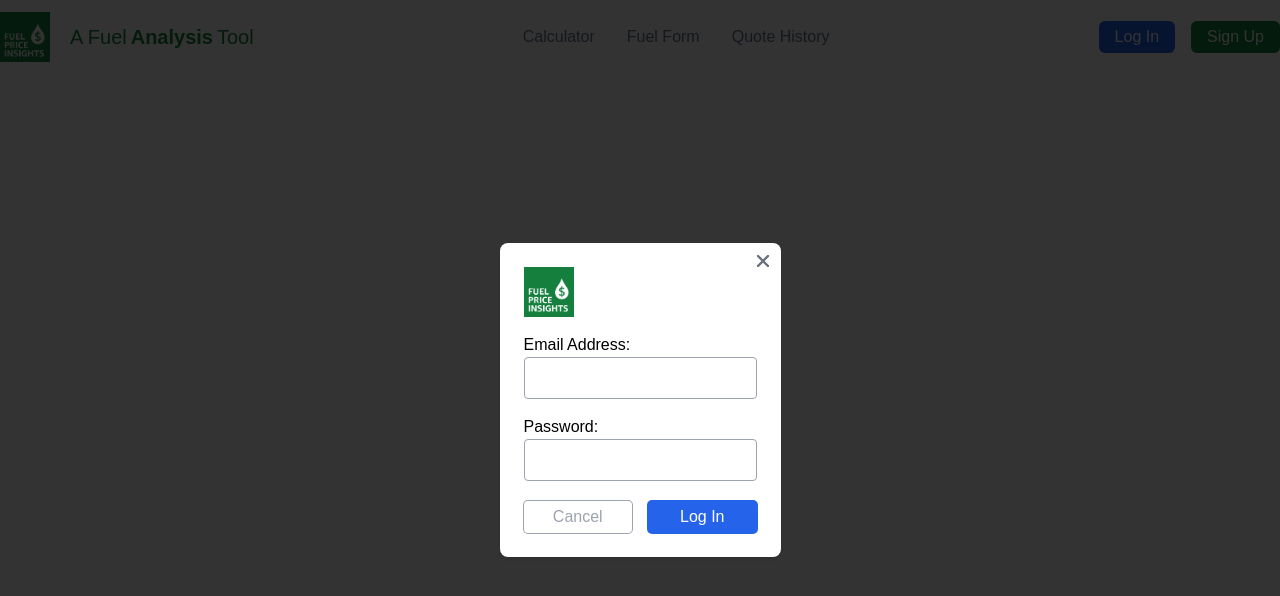
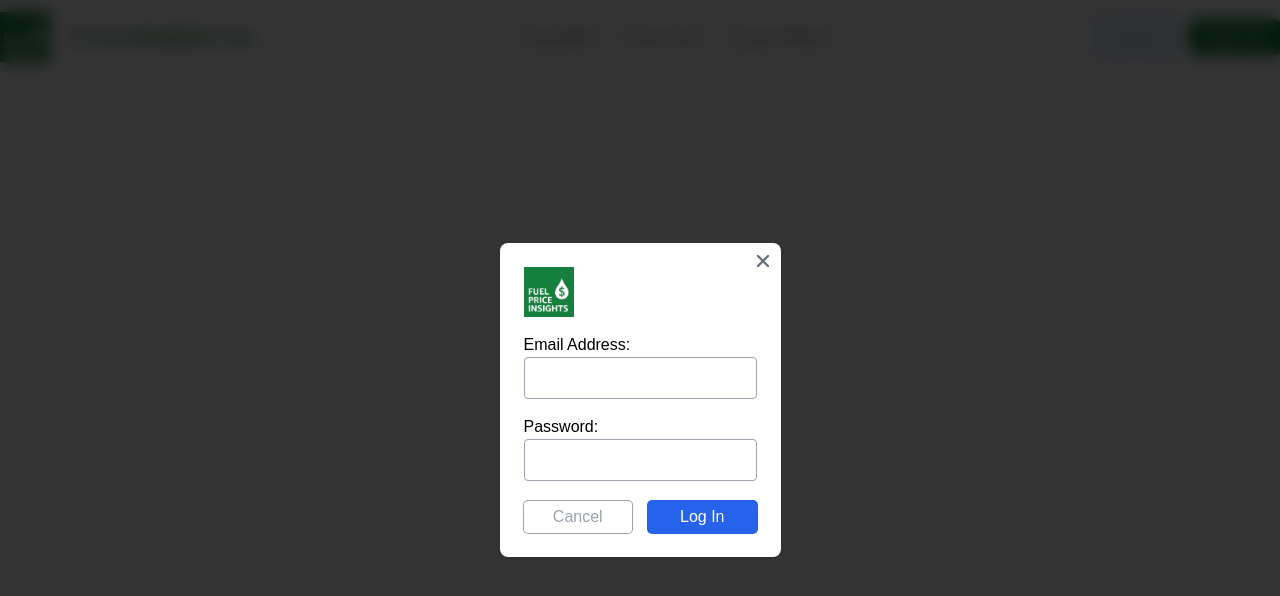
Before and after one commit to caoboyeehaw/fuel-price-insights, a Next.js app: page / in a window 1280 px wide. Both pictures are taken after a click on the element "Log In". Shown: the top 596 px of the page. Built offline with nearby package versions, Linux system fonts and the light colour scheme.

Commit message:
glass morphic thingy

```diff
--- a/src/components/Navbar.tsx
+++ b/src/components/Navbar.tsx
@@ -77,11 +77,11 @@ const Navbar = () => {
               <Link className={`text-md rounded-lg px-4 py-2 ${router.pathname === "/quotehistory" ? "text-black" : "text-slate-500 hover:text-black"}`} href="/quotehistory">Quote History</Link>
             </div>
             <div className="flex space-x-4 items-center">
-            <div onClick={() => setShowModal(true)} className="text-md flex items-center rounded-md px-4 py-1 bg-blue-600 hover:bg-blue-700 text-white">
-              <span className="mx-auto">Log In</span>
+            <div onClick={() => setShowModal(true)} className="ring-2 ring-blue-600 bg-white hover:blue-600 hover:text-white text-blue-600 text-md flex items-center rounded-md px-4 py-1  hover:bg-blue-700 ">
+              <span className="mx-auto cursor-pointer">Log In</span>
             </div>
-              <div onClick={() => setShowModalSignup(true)} className="text-md flex items-center rounded-md hover:shadow-none px-4 py-1 bg-green-700 hover:bg-green-800 text-white">
-                <span className="mx-auto">Sign Up</span>
+              <div onClick={() => setShowModalSignup(true)} className="ring-2 ring-green-700 hover:ring-green-800 text-md flex items-center rounded-md hover:shadow-none px-4 py-1 bg-green-700 hover:bg-green-800 text-white">
+                <span className="mx-auto cursor-pointer">Sign Up</span>
               </div>
             </div>
           </nav>
@@ -89,10 +89,10 @@ const Navbar = () => {
       </div>
 
       {showModal && (
-        <div className="fixed inset-0 flex items-center justify-center bg-opacity-80 bg-black z-20">
+        <div className="fixed inset-0 flex items-center justify-center bg-opacity-80 bg-black z-20 bg-[rgba(20,20,20,0.5)] backdrop-filter backdrop-blur">
           <div className=" inset-0 flex items-center justify-center">
 
-            <div className="bg-white p-6 rounded-lg shadow-md flex flex-col relative">
+          <div className="p-6 rounded-lg shadow-md flex flex-col relative bg-white">
 
             <div className="flex items-center ">
               <Image src="/FPI_Logo.png" alt="Logo" width="50" height="50" className="mr-2 mb-4" />
@@ -139,7 +139,7 @@ const Navbar = () => {
 
                 <div className="flex justify-end space-x-4 mt-5">
                   <button className="text-md rounded px-1 py-1 ring-1 ring-gray-400 bg-white hover:bg-gray-400 hover:text-white text-gray-400 w-full" onClick={() => setShowModal(false)}>Cancel</button>
-                  <button className="text-md rounded px-1 py-1 ring-1 ring-blue-600 bg-blue-600 hover:bg-blue-700 text-white w-full" type="submit">Log In</button>
+                  <button className="text-md rounded px-1 py-1 ring-1 ring-blue-600 bg-blue-600 hover:bg-blue-700 text-white w-full" type="submit" >Log In</button>
                 </div>
 
               </form>
@@ -161,7 +161,7 @@ const Navbar = () => {
       )}
 
 {showModalSignup && (
-  <div className="fixed inset-0 flex items-center justify-center bg-opacity-80 bg-black z-20">
+        <div className="fixed inset-0 flex items-center justify-center bg-opacity-80 bg-black z-20 bg-[rgba(20,20,20,0.5)] backdrop-filter backdrop-blur">
     <div className="bg-white p-6 rounded-lg shadow-md flex flex-col relative">
       <button
         className="absolute top-2 right-2 text-gray-500 hover:text-gray-800"
```
